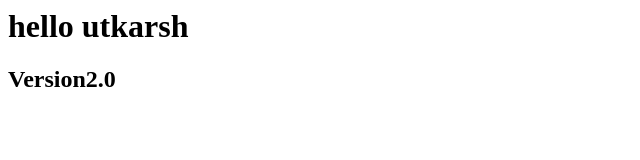
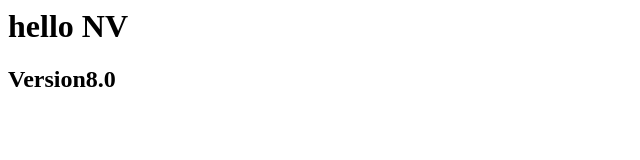
Before and after one commit to navcoder/navneetwebsite2staging, a plain HTML site: page index.html in a window 1280 px wide. Shown: the whole page, without its empty margins (0-640 px from the left). Drawn offline with Linux system fonts and the light colour scheme.

Commit message:
Changes for azure web app service tutorial

```diff
--- a/index.html
+++ b/index.html
@@ -2,7 +2,7 @@
 <head>
 <title> Kartik Demo</title>
 <body>
-<h1>hello utkarsh</h1>
-<h2>Version2.0</h2>
+<h1>hello NV</h1>
+<h2>Version8.0</h2>
 </body>
 </html>
```
